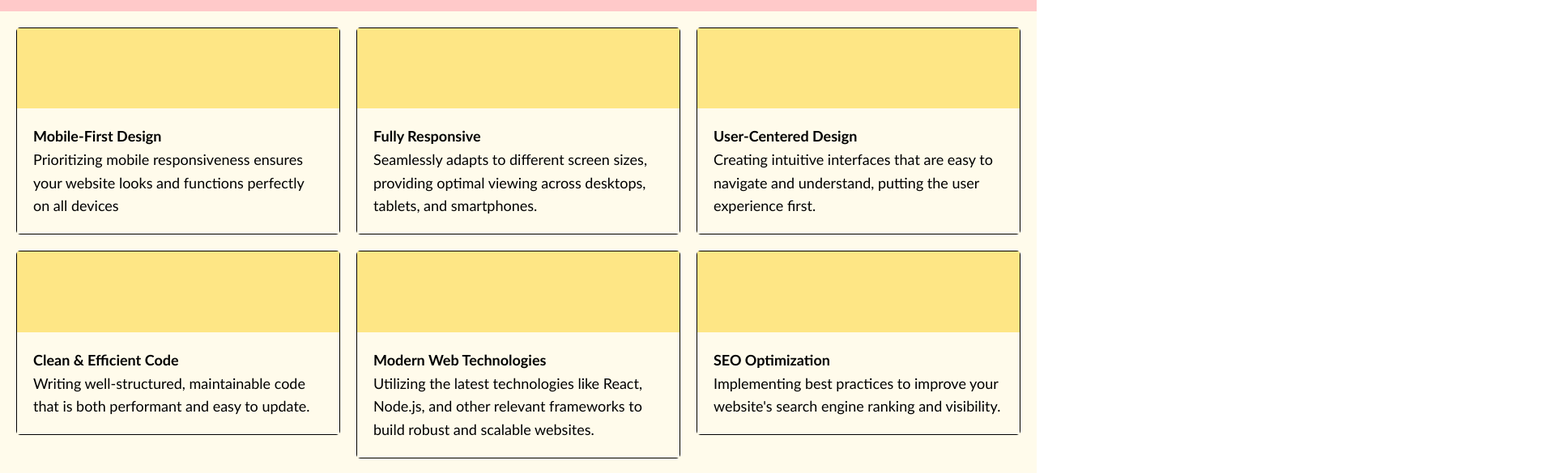
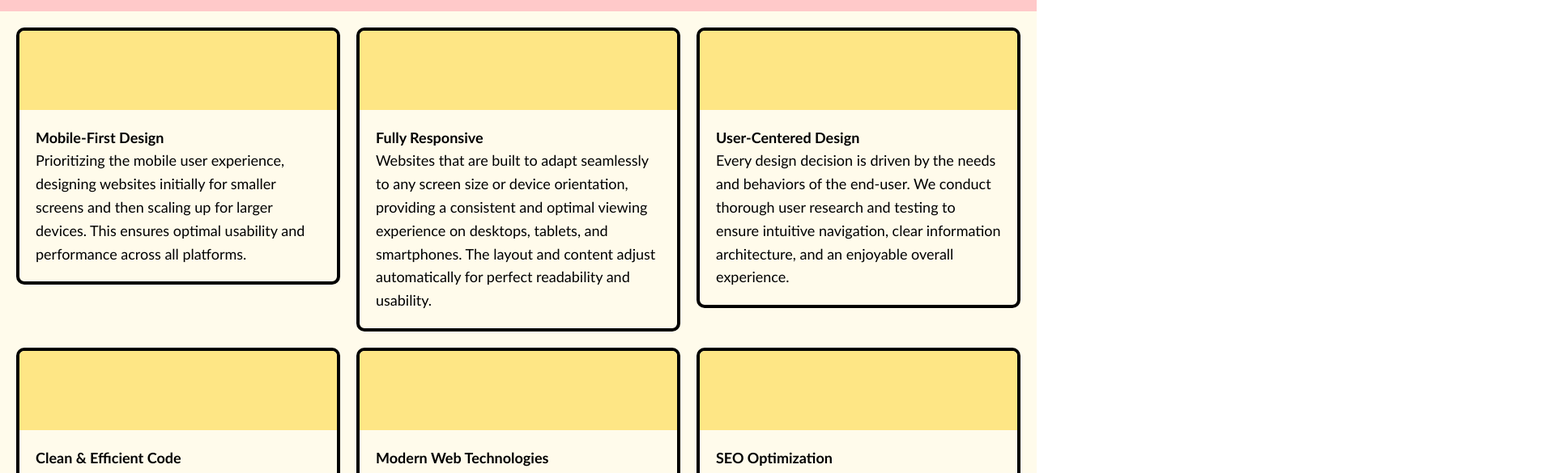
Before and after one commit to jjplaza-dev/Web-Dev-Portfolio, a React (Vite) app in the folder frontend/: page / in a window 1280 px wide. Shown: the part 1700-2285 px from the top of the page at 81% size, 1920 px wide, since content can reach past the window. Built offline with nearby package versions, Linux system fonts and the light colour scheme.

Commit message:
Minor updates, tweaks and animations

```diff
--- a/frontend/src/App.jsx
+++ b/frontend/src/App.jsx
@@ -15,7 +15,7 @@ import CTA from "./components/CTA"
 function App() {
 
   return <>
-    <section className="relative ">
+    <section className="relative">
       <Ruler />
       <Loadscreen />
       <Cursor />
--- a/frontend/src/components/Footer.jsx
+++ b/frontend/src/components/Footer.jsx
@@ -1,21 +1,26 @@
 import React, { useEffect, useState, useRef } from 'react';
 
 function Footer() {
-  const [posY, setPosY] = useState()
+  const [onBottom, setOnBottom] = useState()
 
 
   useEffect(() => {
     const footerBox = document.getElementById("footerBox")
 
     window.addEventListener("scroll", () => {
-      setPosY(100/footerBox.getBoundingClientRect().y)
+      if(footerBox.getBoundingClientRect().y <= footerBox.getBoundingClientRect().height/10) {
+        setOnBottom(true)
+        console.log("ON BOTTOM")
+      } else {
+        setOnBottom(false)
+      }
     })
   })
 
   return (
     <>
-      <section className='w-screen h-screen  absolute bottom-0 z-2' id='footerBox'>
-        <div className='w-[100%] h-[100%] bg-green-200 absolute bottom-0 transition-all duration-0 delay-0' style={{clipPath: `ellipse(${posY*100}% ${posY*100}% at bottom center)`}}></div>
+      <section className='w-screen h-[120vh] bg-green-100 absolute bottom-0 z-1 transition-all ease-out duration-300 delay-0' style={{clipPath: `ellipse(${onBottom? "100% 100% at bottom center" : "80% 80% at bottom center"})`}} id='footerBox'>
+        <div className='w-[100%] h-[80%] bg-green-200 absolute bottom-0 transition-all ease-in-out duration-300 delay-0' style={{clipPath: `ellipse(${onBottom? "80% 80%" : "60% 60%"} at bottom center)`}}></div>
       </section>
     </>
   );
--- a/frontend/src/components/Services.jsx
+++ b/frontend/src/components/Services.jsx
@@ -3,27 +3,27 @@ import React, { useEffect, useState } from 'react';
 function Services() {
   const serviceArr = [
     {title: "Mobile-First Design",
-      text: "Prioritizing mobile responsiveness ensures your website looks and functions perfectly on all devices"
+      text: "Prioritizing the mobile user experience, designing websites initially for smaller screens and then scaling up for larger devices. This ensures optimal usability and performance across all platforms."
     },
     {
       title: "Fully Responsive",
-      text: "Seamlessly adapts to different screen sizes, providing optimal viewing across desktops, tablets, and smartphones."
+      text: "Websites that are built to adapt seamlessly to any screen size or device orientation, providing a consistent and optimal viewing experience on desktops, tablets, and smartphones. The layout and content adjust automatically for perfect readability and usability."
     },
     {
       title: "User-Centered Design",
-      text: "Creating intuitive interfaces that are easy to navigate and understand, putting the user experience first."
+      text: "Every design decision is driven by the needs and behaviors of the end-user. We conduct thorough user research and testing to ensure intuitive navigation, clear information architecture, and an enjoyable overall experience."
     },
     {
       title: "Clean & Efficient Code",
-      text: "Writing well-structured, maintainable code that is both performant and easy to update."
+      text: "Writing well-structured, well-documented, and optimized code that is easy to maintain, update, and scale. This approach prioritizes performance, security, and long-term sustainability."
     },
     {
       title: "Modern Web Technologies",
-      text: "Utilizing the latest technologies like React, Node.js, and other relevant frameworks to build robust and scalable websites."
+      text: "Leveraging the latest and most effective web technologies, including cutting-edge frameworks and libraries, to build high-performing, feature-rich, and visually appealing websites. This ensures your website remains current and competitive."
     },
     {
       title: "SEO Optimization",
-      text: "Implementing best practices to improve your website's search engine ranking and visibility."
+      text: " Implementing best practices for search engine optimization to improve your website's visibility in search engine results pages (SERPs). This includes keyword research, on-page optimization, link building, and technical SEO to drive organic traffic."
     }
 
   ];
@@ -49,10 +49,10 @@ function Services() {
       <section className='w-full h-fit bg-red-200' id='servicesBox'>
         <h2 className='text-3xl font-bold p-5'>[ My Services ]</h2>
         <p className='w-full text-lg p-5'>I craft clean, efficient, and user-friendly websites tailored to your specific needs. My focus is on creating modern, responsive designs that deliver exceptional user experiences. My expertise spans the entire web development lifecycle, from initial concept and design to final deployment and beyond.</p>
-        <div className='w-full h-fit bg-amber-50 grid grid-cols-1 sm:grid-cols-2 lg:grid-cols-3 gap-5 p-5 box-border'>
+        <div className='w-full h-fit bg-amber-50 grid grid-cols-1 sm:grid-cols-2 lg:grid-cols-3 gap-20 sm:gap-5 p-5 box-border'>
           {serviceArr.map((service, index) => (
-            <div className='w-full h-fit overflow-hidden hover:bg-amber-100 transition-all ease-in-out duration-300 rounded-[5px] relative' key={index} id='serviceBox'>
-              <div className={`w-full h-full transition-all duration-500 border-1 border-black `} style={{transform: `translateY(${onScreen? 0:100}%)`}}>
+            <div className='w-full h-fit overflow-hidden hover:bg-amber-100 hover:scale-105 transition-all ease-in-out duration-300 border-4 border-black box-border rounded-[10px] relative' key={index} id='serviceBox'>
+              <div className={`w-full h-full transition-all duration-500  `} style={{transform: `translateY(${onScreen? 0:100}%)`}}>
                 <div className='w-full aspect-[2/0.5] bg-amber-200'></div>
                 <div className='p-5'><b>{service.title}</b><br/>{service.text}</div>
               </div>
--- a/frontend/src/components/Skills.jsx
+++ b/frontend/src/components/Skills.jsx
@@ -45,7 +45,7 @@ function Skills() {
 
 
   return <>
-    <section className='w-full h-[500vh] bg-purple-100 ' id='skillsBox'>
+    <section className='w-full h-[400vh] bg-purple-100 ' id='skillsBox'>
         <div className='w-full h-[100vh] sticky top-[0] '>
           <div className='w-full h-full bg-red-500 absolute grid grid-cols-3 items-center'>
             <div className='w-[80%] aspect-square mx-auto' style={{backgroundColor: `${onMiddle? "green":"yellow"}`}}></div>
@@ -53,8 +53,20 @@ function Skills() {
             <div className='w-[80%] aspect-square mx-auto' style={{backgroundColor: `${onMiddle? "green":"yellow"}`}}></div>
           </div>
           <div className='w-full h-full '>
-            <div className='w-full h-[50%] bg-red-200 transition-all ease-out duration-100 delay-10 border-1 border-black' style={{transform: `translateY(${scrollY*200}%)`}}></div>
-            <div className='w-full h-[50%] bg-red-200 transition-all ease-out duration-100 delay-10 border-1 border-black' style={{transform: `translateY(${scrollY*-200}%)`}}></div>
+            <div className='w-full h-[50%] bg-red-200 transition-all ease-out duration-100 delay-10 border-1 border-black' style={{transform: `translateY(${scrollY*200}%)`}}>
+              <div className='w-full h-[20%] lg:h-[40%] absolute bottom-1 flex justify-around'>
+                {frontendSkills.map((skills, index) => (
+                  <div className='h-full aspect-video bg-red-100 mx-0.5 '>{skills.skill}</div>
+                ))}
+              </div>
+            </div>
+            <div className='w-full h-[50%] bg-red-200 transition-all ease-out duration-100 delay-10 border-1 border-black' style={{transform: `translateY(${scrollY*-200}%)`}}>
+              <div className='w-full h-[20%] lg:h-[40%] absolute top-1 flex justify-around'>
+                {frontendSkills.map((skills, index) => (
+                  <div className='h-full aspect-video bg-red-100 mx-0.5 '>{skills.skill}</div>
+                ))}
+              </div>
+            </div>
           </div>
         </div>
     </section>
--- a/frontend/src/components/Workflow.jsx
+++ b/frontend/src/components/Workflow.jsx
@@ -38,7 +38,7 @@ These sets of workflows provide a structured approach to web development. Rememb
 
   return (
     <>
-      <section className='w-full h-[300vh] bg-green-300 relative items-end grid grid-cols-3'>
+      <section className='w-full h-[300vh] bg-green-300 relative items-end grid grid-cols-1 sm:grid-cols-3'>
         <div className='w-full h-[100%] relative border-1 bottom-0 border-black'>
             <div className='w-full h-15 bg-red-500 sticky top-[12vh]'></div>
         </div>
--- a/frontend/src/components/Works.jsx
+++ b/frontend/src/components/Works.jsx
@@ -37,10 +37,10 @@ function Works() {
       <div className="w-full h-[80vh] sm:h-[70vh] bg-green-200">
         <div className="w-full h-full md:h-full bg-amber-200  flex flex-col justify-around items-center" id="worksBoxContainer">
           {[1, 2, 3, 4].map((index) => (
-            <div key={index} className={`w-full bg-amber-100 border-1 border-black box-border flex justify-center lg:justify-start items-center duration-300 ${selectedProject === index ? 'h-[100vh] lg:h-[25%]' : 'h-[25%]'}`}>
+            <div key={index} className={`w-full bg-amber-100 border-t-5 border-black box-border flex justify-center lg:justify-start items-center duration-300 ${selectedProject === index ? 'h-[100vh] lg:h-[25%]' : 'h-[25%]'}`}>
               <button
                 ref={el => buttonRefs.current[index] = el}
-                className="w-10/12 lg:w-5/12 h-9/12 text-nowrap font-thin tf2 lg:ml-20 bg-amber-100"
+                className="w-12/12 lg:w-5/12 h-12/12 lg:h-9/12 text-nowrap font-thin tf2 lg:ml-20 bg-amber-100"
                 onClick={() => handleClick(index)}
                 onMouseMove={() => handleMouseMove(index)}
                 onMouseEnter={() => handleMouseEnter(index)}
```
Also changed, not shown: frontend/src/components/Navigation.jsx (+15 -4 lines).
